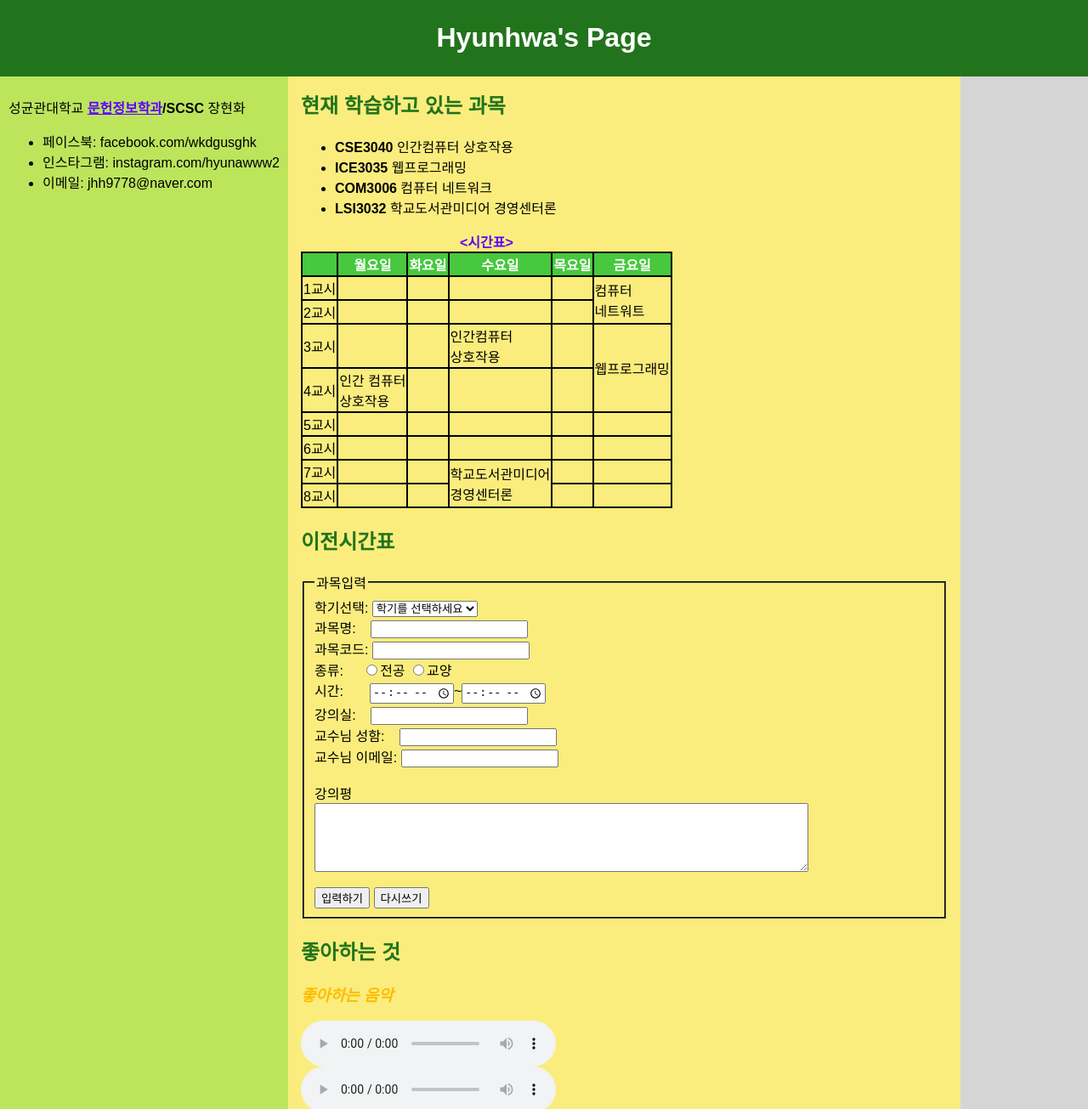
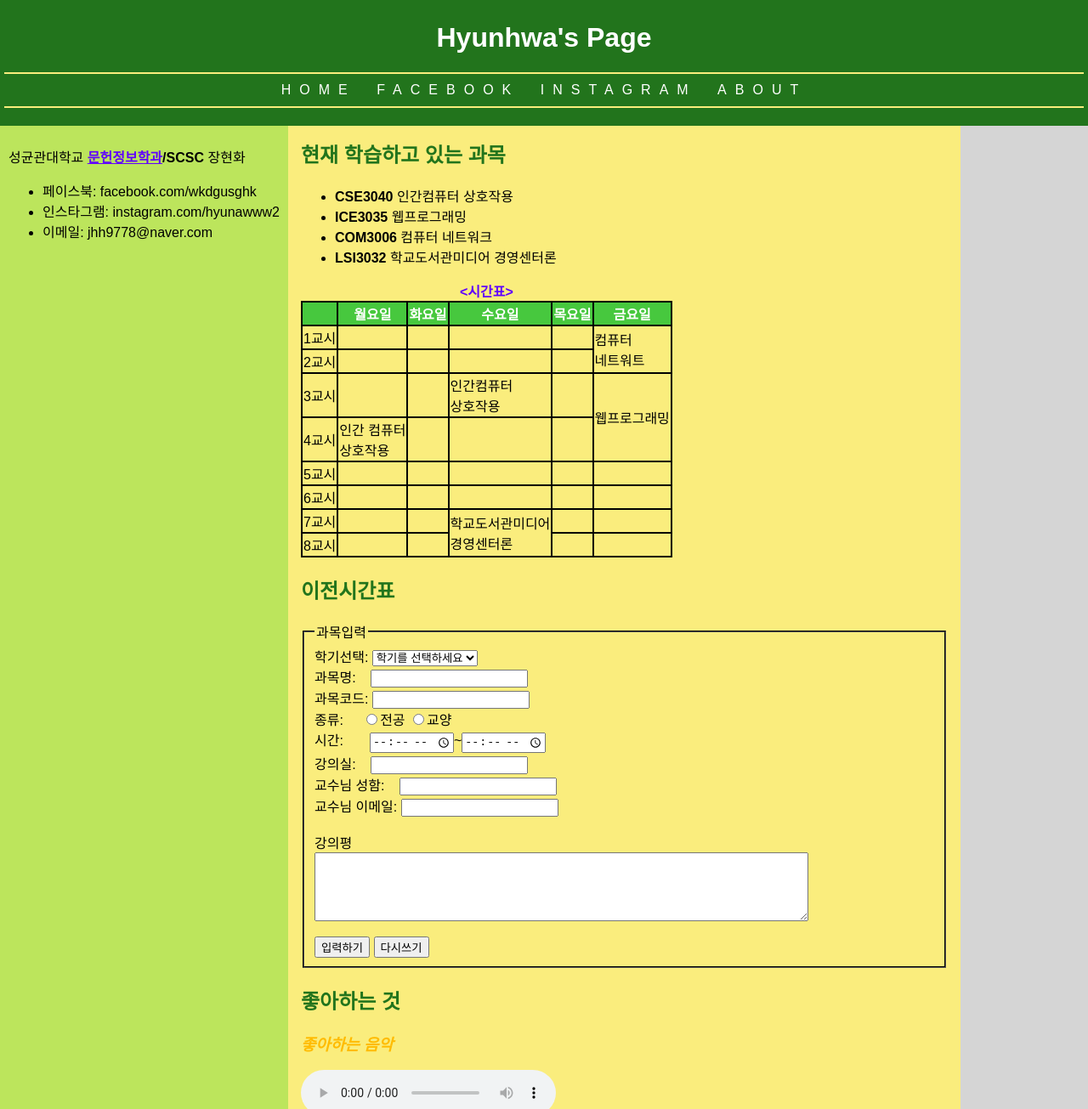
Before and after one commit to jhh9778/jhh9778.github.io, a Jekyll site: the page about.html, which Jekyll copies as it is, in a window 1280 px wide, cut to the strip 0-1305 px from the top of the page. Shown: the whole strip at 85% size. Built offline with Jekyll 4.4.1, drawn with Linux system fonts in a browser that asks for light colours.

Commit message:
Update about.html

```diff
--- a/about.html
+++ b/about.html
@@ -58,12 +58,38 @@
   a:hover{color: #2F9D27;
 	font-size:130%;}
 
+
+  .H {	list-style:none;
+	text-align:center;
+	border-top: 2px solid #FAED7D;
+	border-bottom: 2px solid #FAED7D;
+	padding:10px 0;}
+
+ .H li {	display:inline;
+	text-transform:uppercase;
+	padding:0 10px;
+	letter-spacing:10px;}
+
+ .H a:link { color: white;}
+ .H a:visited {color: white;}
+ .H a:hover {color: #FFE400;}
+
+ ul li a { text-decoration:none; color:white; }
+
+
   #Z {float: left; width: 140px; hegiht: 140px; margin: 8px;}
 </style>
 
 <body>
  <header>
   <h1>Hyunhwa's Page</h1>
+  <ul class="H">
+
+	<li><a href=http://jhh9778.github.io/Home">Home</a></li>
+	<li><a href="http://www.facebok.com/wkdgusghk" target="_blank">FaceBook</a></li>
+	<li><a href="http://www.instagram.com/hyunawww2" target="_blank">Instagram</a></li>
+	<li><a href="https://jhh9778.github.io/about" target="_self">About</a></li>
+	</ul>
  </header>
 
  <nav>
```
